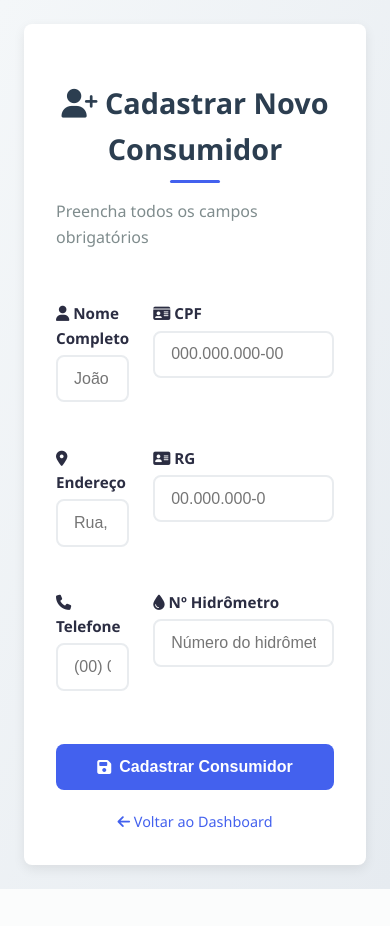
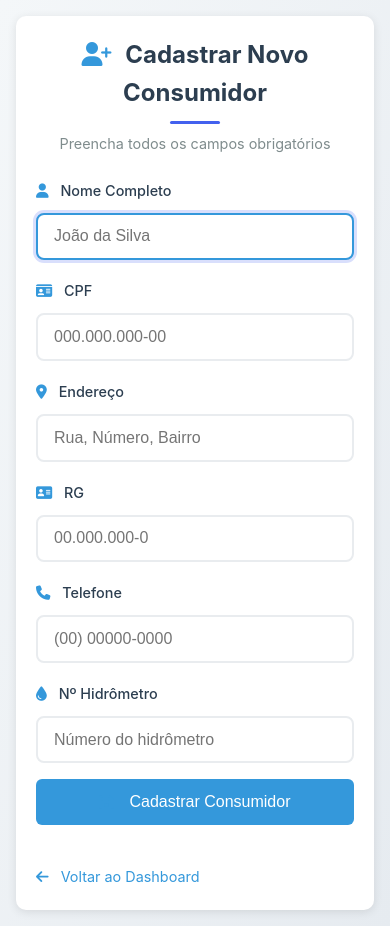
Before and after one commit to agua-2025/sistema-agua, a Flask app: page /cadastrar-consumidor in a window 390 px wide. Before the commit the page ends 889 px from the top, so only its background shows below. Run offline with Flask 3, Linux system fonts and the light colour scheme; a user stored in the database is signed in.

Commit message:
Tornando o formulário responsivo

```diff
--- a/templates/cadastrar_consumidor.html
+++ b/templates/cadastrar_consumidor.html
@@ -2,38 +2,137 @@
 <html lang="pt-BR">
 <head>
     <meta charset="UTF-8">
-    <meta name="viewport" content="width=device-width, initial-scale=1.0">
+    <meta name="viewport" content="width=device-width, initial-scale=1.0, maximum-scale=1.0, user-scalable=no">
     <title>Cadastrar Novo Consumidor | Águas de Santa Maria</title>
     <link rel="stylesheet" href="{{ url_for('static', filename='style.css') }}">
     <link href="https://cdnjs.cloudflare.com/ajax/libs/font-awesome/6.4.0/css/all.min.css" rel="stylesheet">
     <style>
-        /* Estilos específicos para este formulário */
+        /* Reset para mobile */
+        * {
+            box-sizing: border-box;
+            margin: 0;
+            padding: 0;
+        }
+
+        body {
+            font-family: -apple-system, BlinkMacSystemFont, 'Segoe UI', Roboto, Helvetica, Arial, sans-serif;
+            line-height: 1.6;
+            padding: 16px;
+            background-color: #f5f7fa;
+            color: #333;
+        }
+
         .form-container {
-            max-width: 600px;
+            max-width: 100%;
+            margin: 0 auto;
+            background: white;
+            border-radius: 10px;
+            padding: 20px;
+            box-shadow: 0 2px 10px rgba(0,0,0,0.1);
         }
 
         .form-header {
-            margin-bottom: 2rem;
+            margin-bottom: 1.5rem;
+            text-align: center;
         }
 
         .form-header h2 {
             color: #2c3e50;
-            font-size: 1.8rem;
+            font-size: 1.5rem;
+            margin-bottom: 8px;
         }
 
         .form-header p {
             color: #7f8c8d;
+            font-size: 0.9rem;
         }
 
-        .form-grid {
-            display: grid;
-            grid-template-columns: 1fr 1fr;
-            gap: 1.5rem;
+        .form-group {
+            margin-bottom: 1rem;
+            width: 100%;
         }
 
-        @media (max-width: 768px) {
+        label {
+            display: block;
+            margin-bottom: 6px;
+            font-weight: 500;
+            color: #2c3e50;
+            font-size: 0.9rem;
+        }
+
+        input {
+            width: 100%;
+            padding: 12px;
+            border: 1px solid #ddd;
+            border-radius: 6px;
+            font-size: 1rem;
+            transition: border 0.3s;
+        }
+
+        input:focus {
+            border-color: #3498db;
+            outline: none;
+        }
+
+        button {
+            width: 100%;
+            padding: 14px;
+            background-color: #3498db;
+            color: white;
+            border: none;
+            border-radius: 6px;
+            font-size: 1rem;
+            font-weight: 500;
+            cursor: pointer;
+            transition: background 0.3s;
+            margin-top: 10px;
+        }
+
+        button:hover {
+            background-color: #2980b9;
+        }
+
+        .erro {
+            background-color: #f8d7da;
+            color: #721c24;
+            padding: 12px;
+            border-radius: 6px;
+            margin-bottom: 1rem;
+            font-size: 0.9rem;
+        }
+
+        .voltar {
+            display: inline-block;
+            margin-top: 1.5rem;
+            color: #3498db;
+            text-decoration: none;
+            font-size: 0.9rem;
+        }
+
+        /* Melhorias para ícones */
+        .fa-user-plus, .fa-user, .fa-id-card,
+        .fa-map-marker-alt, .fa-address-card,
+        .fa-phone, .fa-tint, .fa-save,
+        .fa-arrow-left, .fa-exclamation-circle {
+            margin-right: 8px;
+            color: #3498db;
+        }
+
+        /* Media query para tablets */
+        @media (min-width: 768px) {
+            .form-container {
+                max-width: 600px;
+                padding: 30px;
+            }
+
             .form-grid {
-                grid-template-columns: 1fr;
+                display: grid;
+                grid-template-columns: 1fr 1fr;
+                gap: 1.5rem;
+            }
+
+            .form-group[style="grid-column: span 2;"] {
+                grid-column: span 2;
             }
         }
     </style>
@@ -52,7 +151,6 @@
         {% endif %}
 
         <form method="POST" action="{{ url_for('cadastrar_consumidor') }}" class="form-grid">
-            <!-- Coluna 1 -->
             <div class="form-group">
                 <label for="nome"><i class="fas fa-user"></i> Nome Completo</label>
                 <input type="text" id="nome" name="nome" placeholder="João da Silva" required>
@@ -68,7 +166,6 @@
                 <input type="text" id="endereco" name="endereco" placeholder="Rua, Número, Bairro" required>
             </div>
 
-            <!-- Coluna 2 -->
             <div class="form-group">
                 <label for="rg"><i class="fas fa-address-card"></i> RG</label>
                 <input type="text" id="rg" name="rg" placeholder="00.000.000-0" required>
@@ -84,7 +181,6 @@
                 <input type="text" id="hidrometro" name="hidrometro" placeholder="Número do hidrômetro" required>
             </div>
 
-            <!-- Botão em linha completa -->
             <div class="form-group" style="grid-column: span 2;">
                 <button type="submit">
                     <i class="fas fa-save"></i> Cadastrar Consumidor
@@ -97,7 +193,7 @@
         </a>
     </div>
 
-    <!-- Máscaras para os campos (opcional) -->
+    <!-- Máscaras para os campos -->
     <script src="https://cdnjs.cloudflare.com/ajax/libs/jquery/3.6.0/jquery.min.js"></script>
     <script src="https://cdnjs.cloudflare.com/ajax/libs/jquery.mask/1.14.16/jquery.mask.min.js"></script>
     <script>
@@ -105,6 +201,14 @@
             $('#cpf').mask('000.000.000-00');
             $('#rg').mask('00.000.000-0');
             $('#telefone').mask('(00) 00000-0000');
+
+            // Melhoria: Foco automático no primeiro campo
+            $('#nome').focus();
+
+            // Previne zoom em inputs no iOS
+            document.addEventListener('gesturestart', function(e) {
+                e.preventDefault();
+            });
         });
     </script>
 </body>
```
